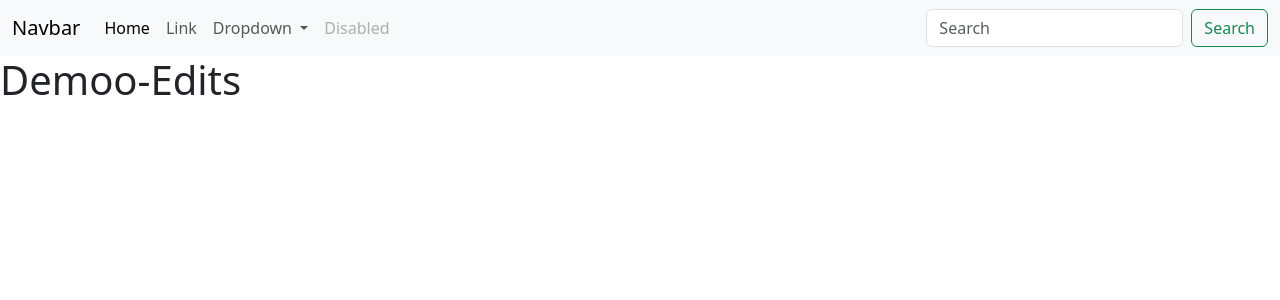
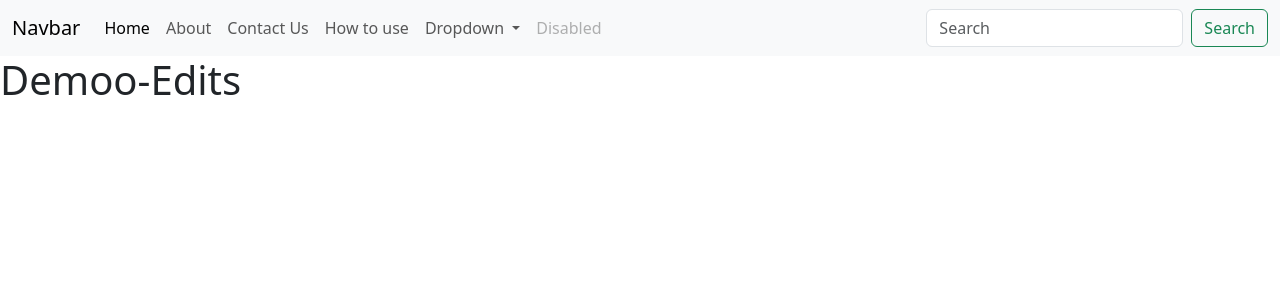
Before and after one commit to kumre005/Image_editor, a Flask app: page / in a window 1280 px wide. Shown: the top 300 px of the page. Run offline with Flask 3, Linux system fonts and the light colour scheme.

Commit message:
Index.html

```diff
--- a/main.py
+++ b/main.py
@@ -6,7 +6,7 @@ from flask import render_template
 app = Flask(__name__)
 
 @app.route("/")
-def hellow_world():
+def home():
     return render_template("index.html")
 
 @app.route("/about")
--- a/templates/index.html
+++ b/templates/index.html
@@ -10,17 +10,23 @@
 
     <nav class="navbar navbar-expand-lg bg-body-tertiary">
         <div class="container-fluid">
-          <a class="navbar-brand" href="#">Navbar</a>
+          <a class="navbar-brand" href="/">Navbar</a>
           <button class="navbar-toggler" type="button" data-bs-toggle="collapse" data-bs-target="#navbarSupportedContent" aria-controls="navbarSupportedContent" aria-expanded="false" aria-label="Toggle navigation">
             <span class="navbar-toggler-icon"></span>
           </button>
           <div class="collapse navbar-collapse" id="navbarSupportedContent">
             <ul class="navbar-nav me-auto mb-2 mb-lg-0">
               <li class="nav-item">
-                <a class="nav-link active" aria-current="page" href="/templates/index.html">Home</a>
+                <a class="nav-link active" aria-current="page" href="/">Home</a>
               </li>
               <li class="nav-item">
-                <a class="nav-link" href="#">Link</a>
+                <a class="nav-link" href="/about">About</a>
+              </li>
+              <li class="nav-item">
+                <a class="nav-link" href="/contact">Contact Us</a>
+              </li>
+              <li class="nav-item">
+                <a class="nav-link" href="/use">How to use</a>
               </li>
               <li class="nav-item dropdown">
                 <a class="nav-link dropdown-toggle" href="#" role="button" data-bs-toggle="dropdown" aria-expanded="false">
```
Also changed, not shown: templates/about.html (+11 -0 lines), templates/contact.html (+13 -0 lines).
